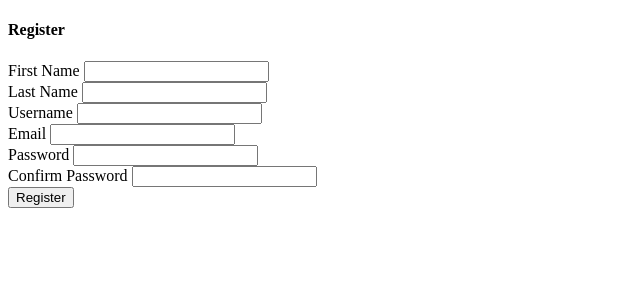
After one commit to harshacheemakurt/code, a Django app: page /register/ in a window 1280 px wide. The commit adds this page. Shown: the top 300 px of the page, without its empty margins (0-640 px from the left). Run offline with Django 3.2, Linux system fonts and the light colour scheme.

Commit message:
'commit'

```diff
--- a/mcq/urls.py
+++ b/mcq/urls.py
@@ -20,7 +20,9 @@ from django.conf import settings
 urlpatterns = [
     path('admin/', admin.site.urls),
     # path('index/',views.index1),
-    path('index/', include('mcqapp.urls')),
+    # path('index/', include('mcqapp.urls')),
+    path('', include('mcqapp.urls')),
+    # path('login/', include('mcqapp.urls')),
     # path('answers/', views.index1)
 
 ]
--- a/mcqapp/models.py
+++ b/mcqapp/models.py
@@ -1,5 +1,6 @@
 from django.db import models
 from datetime import datetime
+from django.contrib.auth.models import User
 
 # Create your models here.
 
@@ -12,6 +13,7 @@ class Quiz(models.Model):
     created_date = models.DateTimeField(default= datetime.now)
     is_published = models.BooleanField(default=True)  # to choose which question needs to be displayed
     answers = models.TextField(max_length= 500, blank= True)
+    # user_score= models.ForeignKey(User, on_delete=models.DO_NOTHING,default= None)
 
     def __str__(self):
         return self.question
--- a/mcqapp/urls.py
+++ b/mcqapp/urls.py
@@ -4,7 +4,11 @@ from . import views
 
 from django.conf import settings
 urlpatterns = [
-    path('',views.index1),
-    path('answers/', views.index1),
+    path('', views.home),
+    path('index/',views.index1, name = 'index1'),
+    path('answers/', views.index1, name= 'answer'),
+    path('login/', views.login,name= 'login'),
+    path('register/', views.register,name= 'register'),
+
 
 ]
--- a/mcqapp/views.py
+++ b/mcqapp/views.py
@@ -1,26 +1,70 @@
-from django.shortcuts import render,HttpResponse
+from django.shortcuts import render,HttpResponse,redirect
 # from .models import Quiz
 from mcqapp.models import Quiz
+from django.contrib import auth
+from django.contrib import messages
+from django.contrib.auth.models import  User
 
 
 # Create your views here.
+def home(request):
+    return render(request,'mcqapp/home.html')
+
+def login(request):
+    if request.method=='POST':
+        username= request.POST['username']
+        password = request.POST['password']
+        user = auth.authenticate(username=username,password= password)
+        if user is not None:
+            auth.login(request,user)
+            return redirect('index1')
+        else:
+            return redirect('login')
+    return  render(request, 'mcqapp/login.html')
+
+def register(request):
+    if request.method=='POST':
+        first_name = request.POST['first_name']
+        last_name = request.POST['last_name']
+        username = request.POST['username']
+        email = request.POST['email']
+        password = request.POST['password']
+        password2 = request.POST['password2']
+        if password == password2:
+            if User.objects.filter(username= username).exists():
+
+                return redirect('register')
+            else:
+                user =User.objects.create_user(username= username, password= password,email= email, first_name=first_name,last_name=last_name)
+                user.save()
+                return redirect('login')
+        else:
+            return redirect('register')
+    else:
+        return  render(request,'mcqapp/register.html')
 
 value =0
 def index1(request):
-    questions = Quiz.objects.all()
     global value
-    if request.method == 'POST':
-        for question in questions:
-            actual_answer = question.answers
-            select_option = request.POST.get(str(question.id))
+    # if user is not None:
+    if request.user.is_authenticated:
 
-            if (select_option == actual_answer):
-                value += 1
-        context1 = {'value': value}
-        return render(request,'mcqapp/answer.html',context1)
-    else:
+        questions = Quiz.objects.all()
+
+        if request.method == 'POST':
+            for question in questions:
+                actual_answer = question.answers
+                select_option = request.POST.get(str(question.id))
+
+                if (select_option == actual_answer):
+                    value += 1
+            # user_model = Quiz.objects.
+            context1 = {'value': value}
+            return render(request,'mcqapp/answer.html',context1)
+        else:
 
 
 
-        context = {'questions': questions}
-        return render(request, 'mcqapp/index.html', context)
+
+            context = {'questions': questions}
+            return render(request, 'mcqapp/index.html', context)
--- a/templates/mcqapp/answer.html
+++ b/templates/mcqapp/answer.html
@@ -2,7 +2,7 @@
 {% block main_content %}
 <html>
 <head>
-	<title>Score</title>
+	<title>Answers score</title>
 </head>
 {% load static %}
 <h1 style="color:#CC0000; font-family:verdana; font-size:300%;text-align:center;"> QUIZ</h1>
--- a/templates/mcqapp/index.html
+++ b/templates/mcqapp/index.html
@@ -7,7 +7,8 @@
 </head>
 <body>
   <h3>Quiz I</h3>
-<form action= 'answers/' method = "POST" name="question"  >
+
+<form action= "{% url 'answer' %}" method = "POST" name="question"  >
     {% for question in questions %}
 <div class = 'question'>Q. {{ question.question }} </div><br>
 <div id= "choices" class='select'>
--- /dev/null
+++ b/templates/mcqapp/register.html
@@ -0,0 +1,58 @@
+<!DOCTYPE html>
+<html lang="en">
+<head>
+    <meta charset="UTF-8">
+    <title>Title</title>
+</head>
+<body>
+
+<section id="register" class="bg-light py-5">
+    <div class="container">
+      <div class="row">
+        <div class="col-md-6 mx-auto">
+          <div class="card">
+            <div class="card-header bg-primary text-white">
+              <h4>
+                <i class="fas fa-user-plus"></i> Register</h4>
+            </div>
+            <div class="card-body">
+<!--                Alerts-->
+
+                <form action="{% url 'register'%}" method="POST">
+                    {% csrf_token %}
+                  <div class="form-group">
+                  <label for="first_name">First Name</label>
+                  <input type="text" name="first_name" class="form-control" required>
+                </div>
+                <div class="form-group">
+                  <label for="last_name">Last Name</label>
+                  <input type="text" name="last_name" class="form-control" required>
+                </div>
+                <div class="form-group">
+                  <label for="username">Username</label>
+                  <input type="text" name="username" class="form-control" required>
+                </div>
+                <div class="form-group">
+                  <label for="email">Email</label>
+                  <input type="email" name="email" class="form-control" required>
+                </div>
+                <div class="form-group">
+                  <label for="password2">Password</label>
+                  <input type="password" name="password" class="form-control" required>
+                </div>
+                <div class="form-group">
+                  <label for="password">Confirm Password</label>
+                  <input type="password" name="password2" class="form-control" required>
+                </div>
+                <input type="submit" value="Register" class="btn btn-secondary btn-block">
+              </form>
+            </div>
+          </div>
+        </div>
+      </div>
+    </div>
+  </section>
+
+
+</body>
+</html>
```
Also changed, not shown: templates/mcqapp/home.html (added, +14 -0 lines), templates/mcqapp/login.html (added, +43 -0 lines), db.sqlite3, mcqapp/migrations/0002_quiz_created_date.py (deleted), mcqapp/migrations/0003_quiz_is_published.py (deleted), mcqapp/migrations/0004_quiz_answers.py (deleted).
